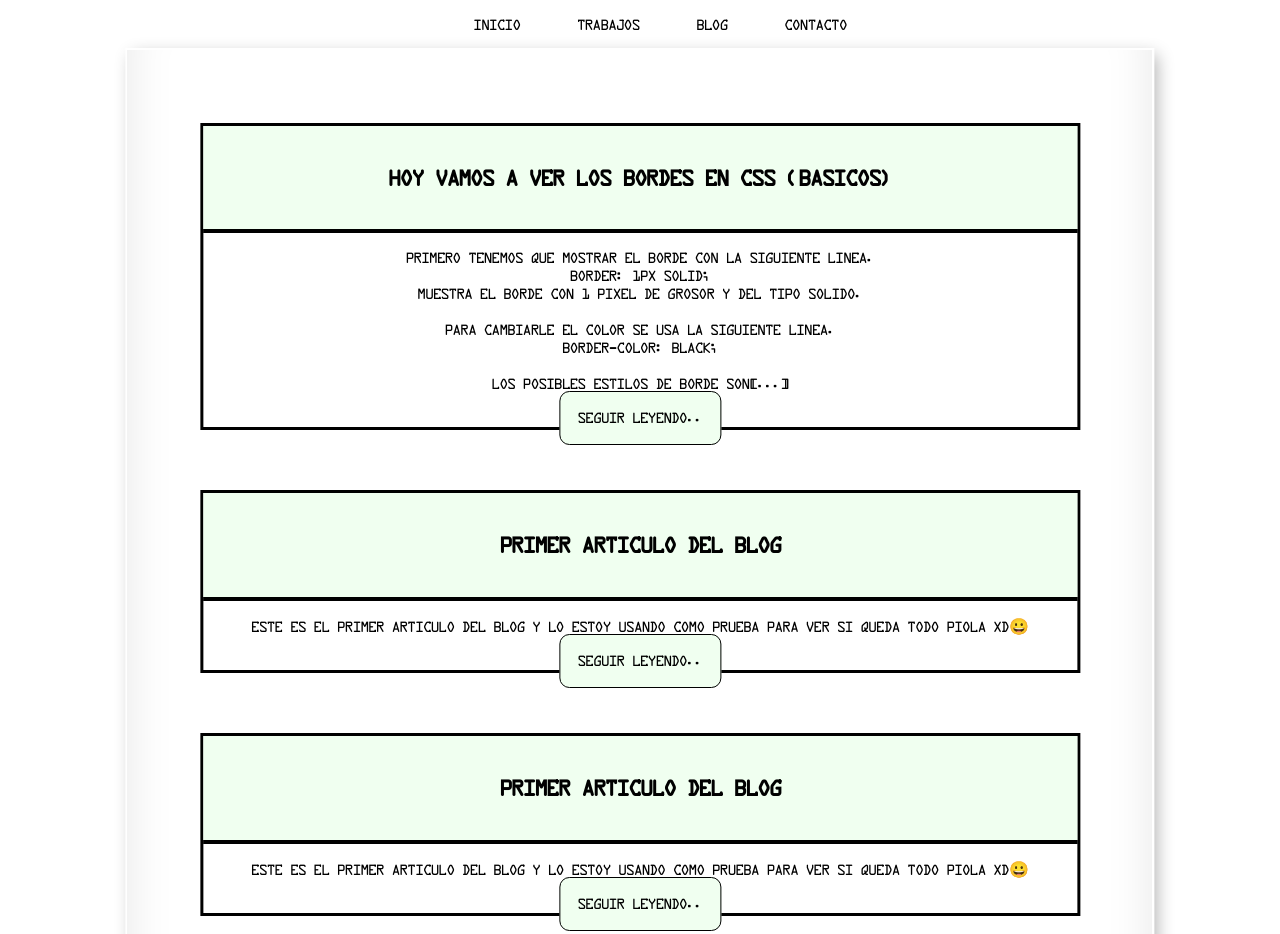
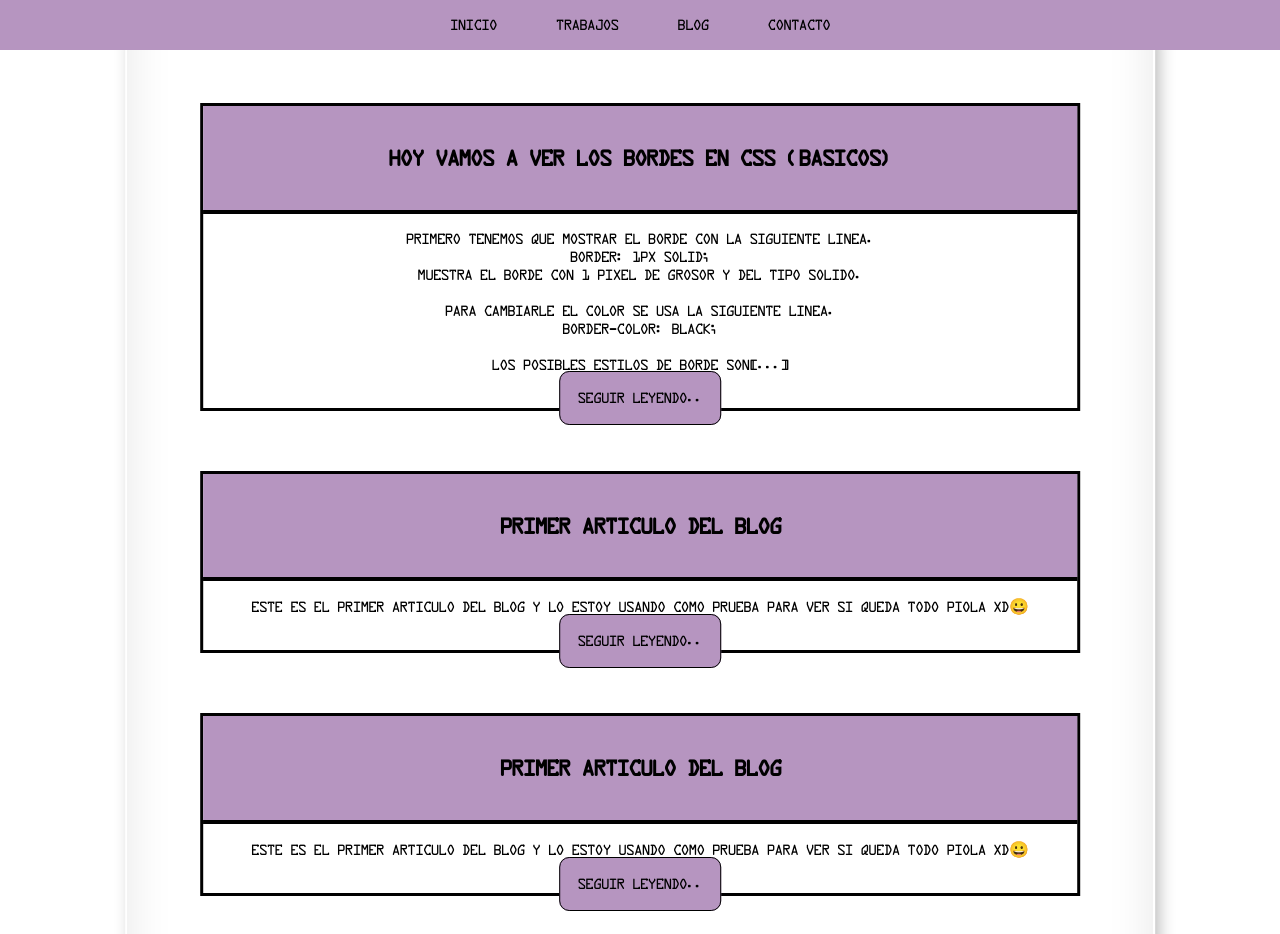
Before and after one commit to felipefreytes/pagina-personal, a plain HTML site: page blog.html in a window 1280 px wide. Shown: the top 934 px of the page. Drawn offline with Linux system fonts and the light colour scheme.

Commit message:
barra nav sigue al scroll

```diff
--- a/blog.html
+++ b/blog.html
@@ -10,9 +10,9 @@
     -->
 </head>
 <body>
-
+    <div class="cabeza">
         <nav>
-        <ul class="cabeza">
+            <ul>
                 <li>
                     <a href="index.html" > INICIO</a>
                 </li>
@@ -27,6 +27,8 @@
                 </li>
             </ul>
         </nav>
+    </div>
+
 
 <!--
     <div class="card-deck">
--- a/estile.css
+++ b/estile.css
@@ -1,5 +1,6 @@
 *{
     list-style:none;
+    padding: 0;
 }
 
 @font-face {
@@ -9,6 +10,7 @@
 
 body{
     font-family: facherita !important;
+    margin: 0;
 }
 
 a{
@@ -17,11 +19,19 @@ a{
     text-decoration: none;
     padding:2%
 }
+
+.cabeza{
+    padding-top: 30px;
+}
 nav{
-    display: block;
+    position: fixed;
+    z-index: 1000;
+    width: 100%;
+    background-color: rgb(182, 149, 192);
+    top: 0;
     text-align: center;
+    max-width: 100%;
 }
-
 li{
     display: inline;
 }
@@ -35,7 +45,7 @@ h1 {
 
     text-align: center;
     font-family: facherita;
-    background-color:honeydew;
+    background-color:rgb(182, 149, 192);
     border: 1px solid;
     border-radius: 10px;
 
@@ -67,5 +77,5 @@ h1 {
 }
 
 .titulo{
-    background-color:honeydew;
+    background-color:rgb(182, 149, 192);
 }
```
Also changed, not shown: articulo1.html (+3 -1 lines), index.html (+3 -1 lines). Lines whose indentation alone changed are shown as unchanged.
